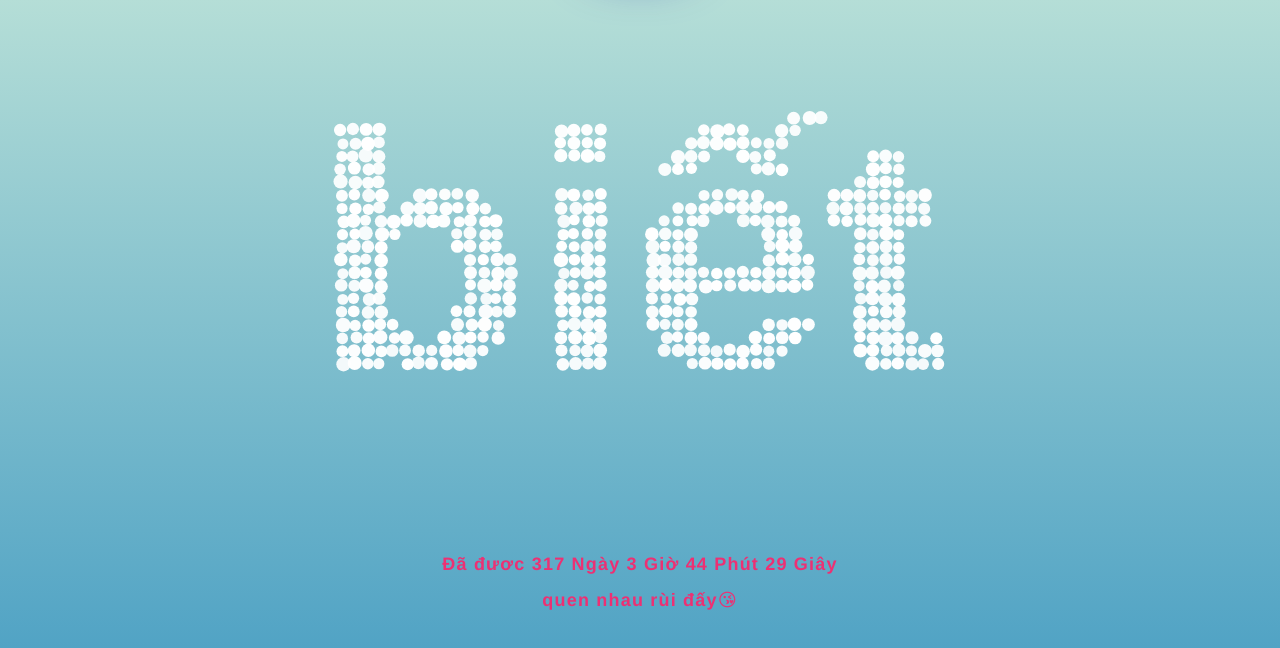
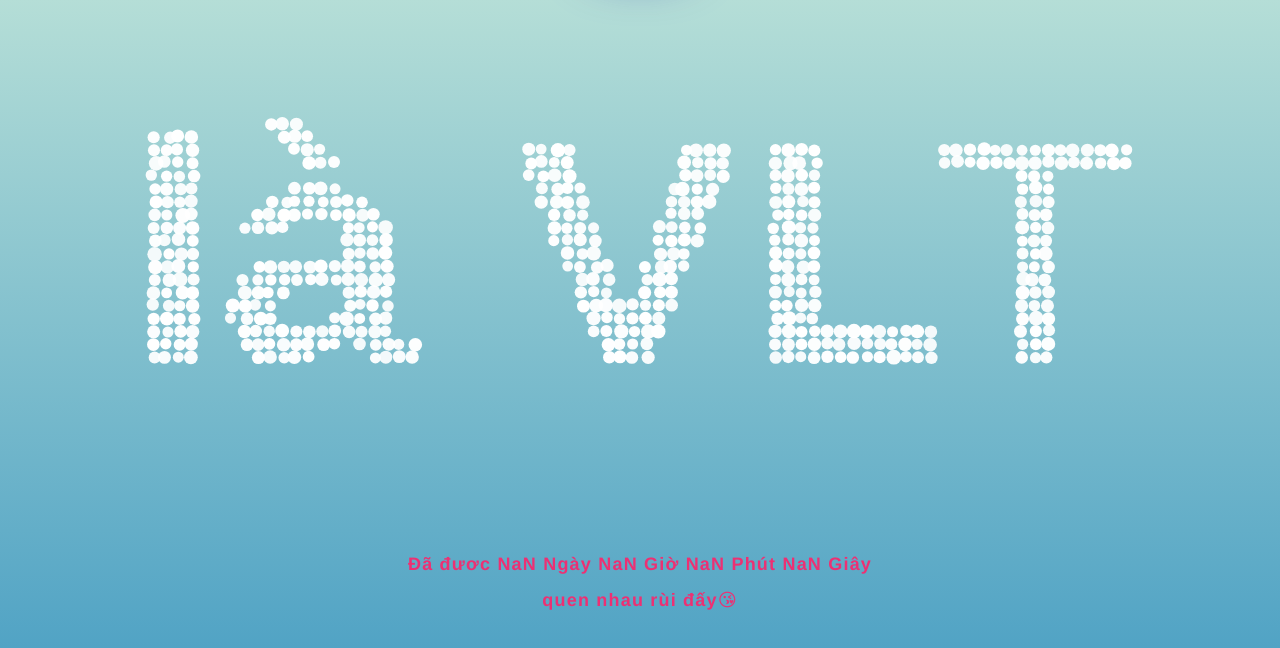
Before and after one commit to DwQNcute5228/valentine2025, a plain HTML site: page index.html in a window 1280 px wide. Shown: the part 144-792 px from the top of the page. Drawn offline with Linux system fonts and the light colour scheme.

Commit message:
Update index.html

```diff
--- a/index.html
+++ b/index.html
@@ -2,7 +2,7 @@
     <head>
         <meta http-equiv="Content-Type" content="text/html; charset=UTF-8">
         <title>Cuoi len di</title>
-        <link rel="Shortcut Icon" href="https://i.pinimg.com/236x/a5/20/de/a520deb545fea9b62776e6bea5d77928.jpg" type="image/x-icon" />
+        <link rel="Shortcut Icon" href="https://i.pinimg.com/736x/9b/80/04/9b80042ad5f17fbd7b047d6a8b49ef68.jpg" />
         <meta name="viewport" content="width=device-width, initial-scale=1.0">
         <meta name="viewport" content="width=device-width, initial-scale=1.0, maximum-scale=1.0, user-scalable=0">
         <!--<meta itemprop="image" content="./images/fenxiang.png" />-->
@@ -89,7 +89,7 @@
     <body>
     <!--头像-->
     <div class="cs">
-        <img src="https://1.bp.blogspot.com/-ciJx92ftXls/YGLZXgbmRgI/AAAAAAAArCg/iA9A_uU0qewj8ZgCpv6mCRqNuvo2YlZZACNcBGAsYHQ/s0/1d83a6d88d8be5b041a9a98fd5048311.jpeg" id="logo">
+        <img src="https://scontent.fhan17-1.fna.fbcdn.net/v/t39.30808-6/462186664_973343651186133_7606889607181836049_n.jpg?_nc_cat=102&ccb=1-7&_nc_sid=a5f93a&_nc_eui2=AeECv-cIz_adU5IfIQUU8IsExXN2J2MpsQjFc3YnYymxCJT5hZO8dkr-Zb04QSL0Q5YLMYpjZnYgLRLYIeJcVhSH&_nc_ohc=G93Oi6Us0lEQ7kNvgHkl4wZ&_nc_oc=AdidYAC1fXSu6xKvvVS7zFvIrBJxry4xaXEdsacQzodYp1w7TzD2Qj20ftT2w8Ye8n4&_nc_zt=23&_nc_ht=scontent.fhan17-1.fna&_nc_gid=Axr2gJTwS6pPEomdYDA5aPc&oh=00_AYDxYeka7_FBSX3Yswhg5uMr36w5Tg1Nf6SVmDw3L0NNsg&oe=67B4ECD4" id="logo">
     </div>
     <canvas class="canvas" width="1820" height="905"></canvas>
     <p class="text" style="color: #ed3073;">Đã đươc
@@ -98,7 +98,7 @@
     <script language="javascript">
         function show_date_time() {
             window.setTimeout("show_date_time()", 1000);
-            BirthDay = new Date("04/03/2024 08:30:00");
+            BirthDay = new Date("22/03/2024 22:30:00");
             today = new Date();
             timeold = (today.getTime() - BirthDay.getTime());
             sectimeold = timeold / 1000
@@ -120,7 +120,7 @@
             init: function () {
                 S.Drawing.init('.canvas');
                 document.body.classList.add('body--ready');
-                S.UI.simulate("Chào cậu|Cậu|biết|Gì chưa|#countdown 3|Cậu đã| Mập lên| Rồi đấy|Bất ngờ chưa|Bà già|#time|❤️");
+                S.UI.simulate("Chào em,|Hôm nay|là VLT|Anh có điều mún nói|#countdown 3|Em bé| làm ngiu| anh nhé|em đồng ý nha|Vợ yêu|#time|❤🌷💗");
                 S.Drawing.loop(function () {
                     S.Shape.render();
                 });
```
